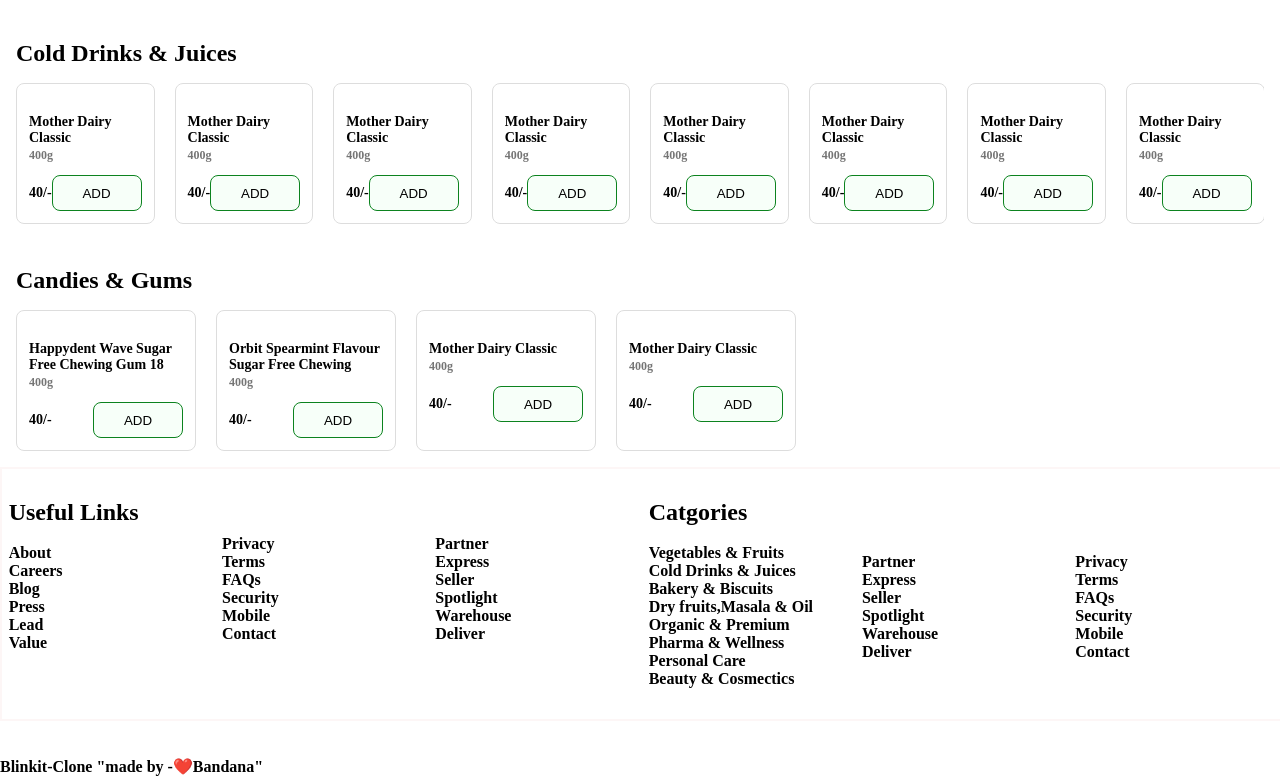
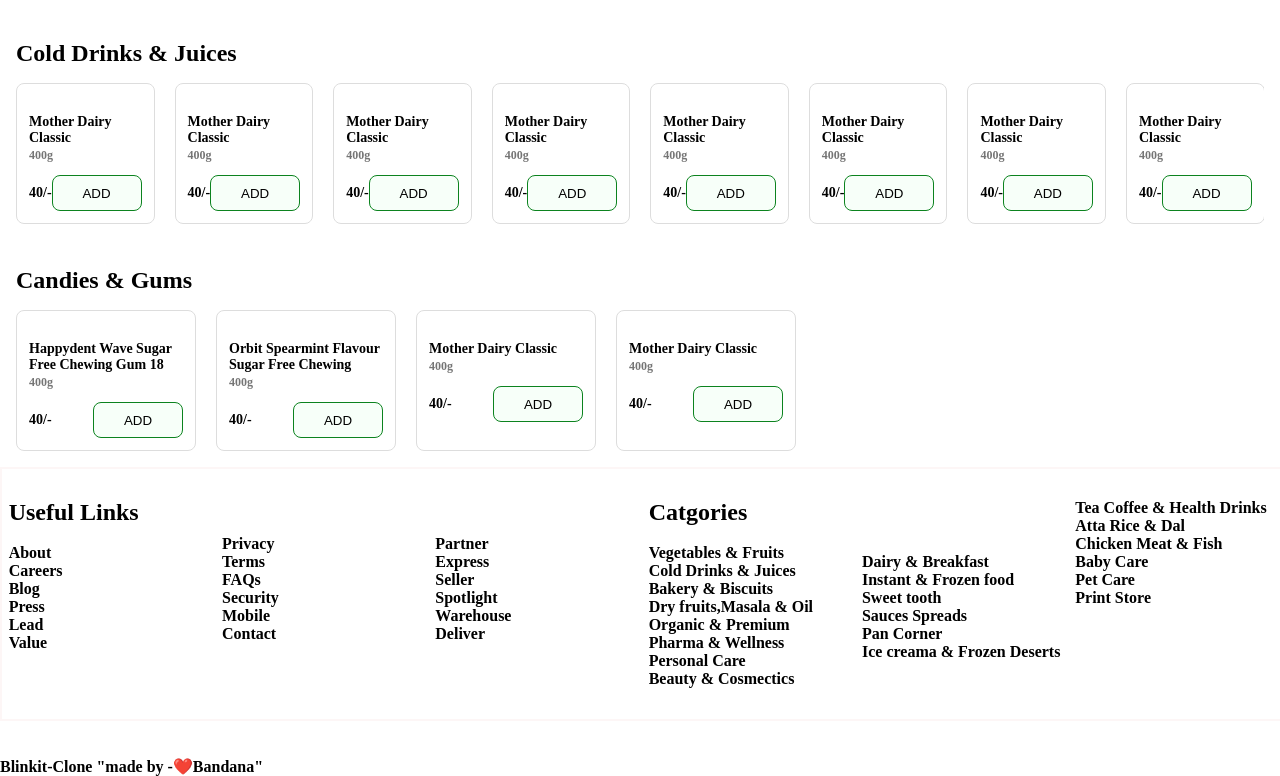
Before and after one commit to ba2-ba/Blinkit, a plain HTML site: page index.html in a window 1280 px wide. Shown: the part 1261-2037 px from the top of the page. Drawn offline with Linux system fonts and the light colour scheme.

Commit message:
Update index.html

```diff
--- a/index.html
+++ b/index.html
@@ -598,26 +598,23 @@
                 Beauty & Cosmectics<br>
             </div>
 
+            <div class="footerb">
+                 <br><br><br>
+                Dairy & Breakfast<br>
+                Instant & Frozen food<br>
+                Sweet tooth<br>
+                Sauces Spreads<br>
+                Pan Corner<br>
+                Ice creama & Frozen Deserts<br>
+            </div>
 
             <div class="footerb">
-                <br><br><br>
-                Partner<br>
-                Express<br>
-                Seller<br>
-                Spotlight<br>
-                Warehouse<br>
-                Deliver<br>
-            </div>
-
-
-            <div class="footerb">
-                <br><br><br>
-                Privacy<br>
-                Terms<br>
-                FAQs<br>
-                Security<br>
-                Mobile<br>
-                Contact<br>
+                Tea Coffee & Health Drinks<br>
+                Atta Rice & Dal<br>
+                Chicken Meat & Fish<br>
+                Baby Care<br>
+                Pet Care<br>
+                Print Store<br>
             </div>
          </footer>
 
```
